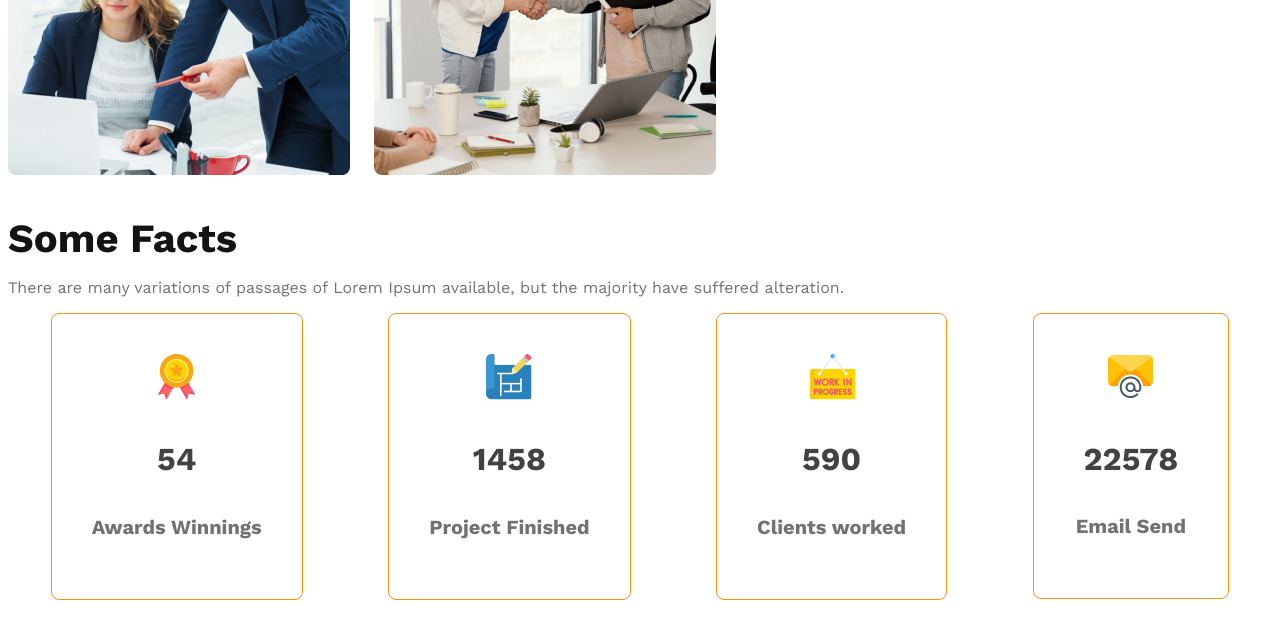
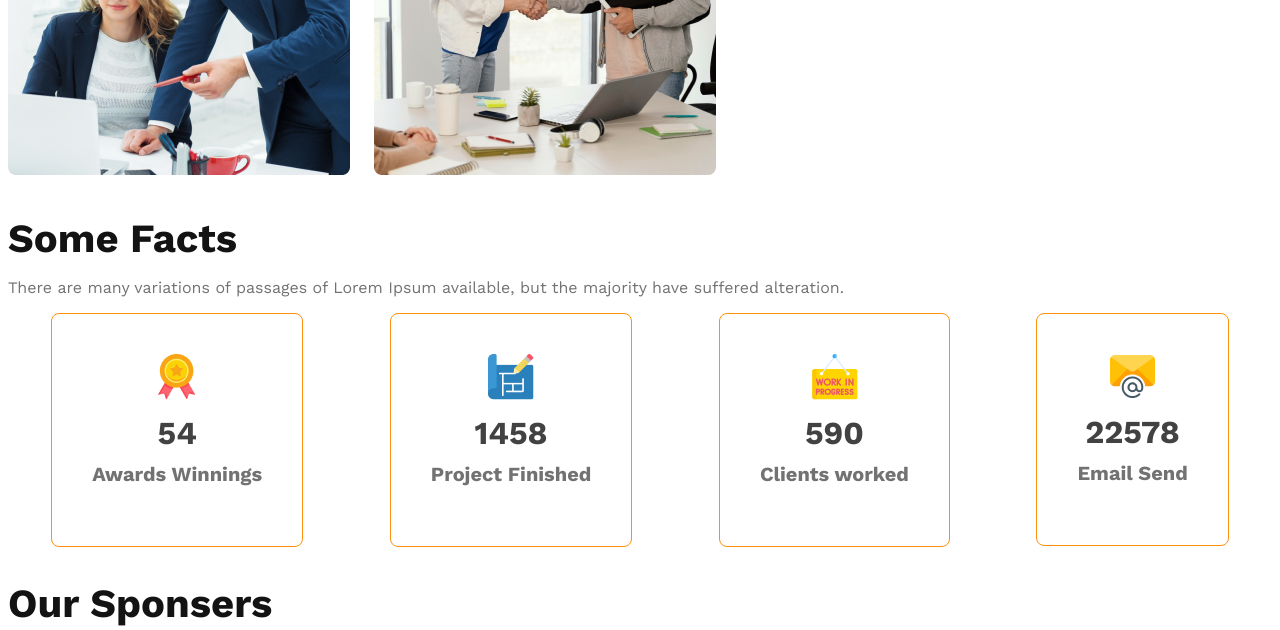
Before and after one commit to hridoy667/Architect_Landing_Page, a plain HTML site: page index.html in a window 1280 px wide. Shown: the part 1753-2383 px from the top of the page. Drawn offline with nearby package versions, Linux system fonts and the light colour scheme.

Commit message:
done a bit

```diff
--- a/styles/architect.css
+++ b/styles/architect.css
@@ -112,21 +112,22 @@ margin-bottom: 8px;
 .facts-card-container .card{
     border: 1px solid #FF900E;
     border-radius: 8px;
+    text-align: center;
     padding: 40px;
-    text-align: center;
 }
 .facts-card-container .card-title{
     font-weight: 600;
+    font-size: 1.25rem;
     color:#727272;
-    font-size: 1.25rem;
+    margin-top: 5px;
 }
 .facts-card-container .card-stats{
     color:#424242;
     text-align: center;
-    font-family: Work Sans;
     font-size: 2rem;
     font-weight: 600;
-    padding: 10px;
+    margin-top: 10px;
+    margin-bottom: 10px;
 }
 
 /*.sponser-container{
```
